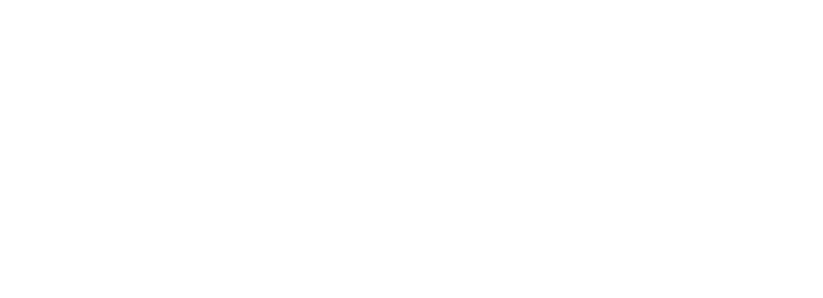
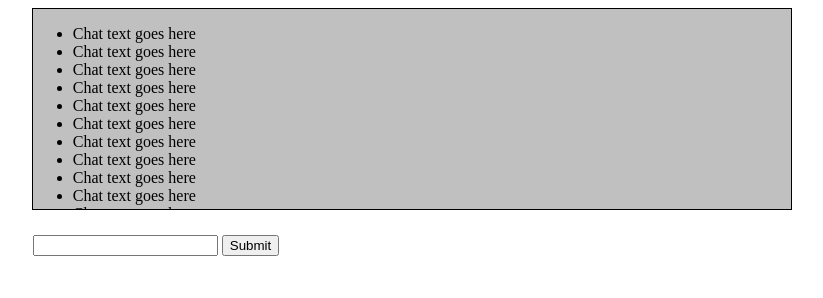
Before and after one commit to cugamer/singtermchat, a plain HTML site: page index.html in a window 1280 px wide. Shown: the whole page, without its empty margins (228-1051 px from the left). Drawn offline with nearby package versions, Linux system fonts and the light colour scheme.

Commit message:
Create very basic input and display sections for chat app

```diff
--- a/index.html
+++ b/index.html
@@ -9,6 +9,32 @@
 	<script type="text/javascript" src="script.js"></script>
 </head>
 <body>
+	<div class="chat-area">
+		<ul class="chat-list">
+			<li>Chat text goes here</li>
+			<li>Chat text goes here</li>
+			<li>Chat text goes here</li>
+			<li>Chat text goes here</li>
+			<li>Chat text goes here</li>
+			<li>Chat text goes here</li>
+			<li>Chat text goes here</li>
+			<li>Chat text goes here</li>
+			<li>Chat text goes here</li>
+			<li>Chat text goes here</li>
+			<li>Chat text goes here</li>
+			<li>Chat text goes here</li>
+			<li>Chat text goes here</li>
+			<li>Chat text goes here</li>
+			<li>Chat text goes here</li>
+		</ul>
+	</div>
+
+	<div class="chat-form">
+		<form class="chat-input">
+			<input type="text" class="chat-text">
+			<input type="submit" class="chat-submit">
+		</form>
+	</div>
 
 </body>
 </html>
--- a/style.css
+++ b/style.css
@@ -0,0 +1,16 @@
+.chat-area {
+	width: 60%;
+	height: 200px;
+	background-color: #C0C0C0;
+	border: 1px solid black;
+	margin-left: auto;
+	margin-right: auto;
+	overflow: scroll;
+}
+
+.chat-form {
+	margin-top: 25px;
+	width: 60%;
+	margin-left: auto;
+	margin-right: auto;
+}
```
